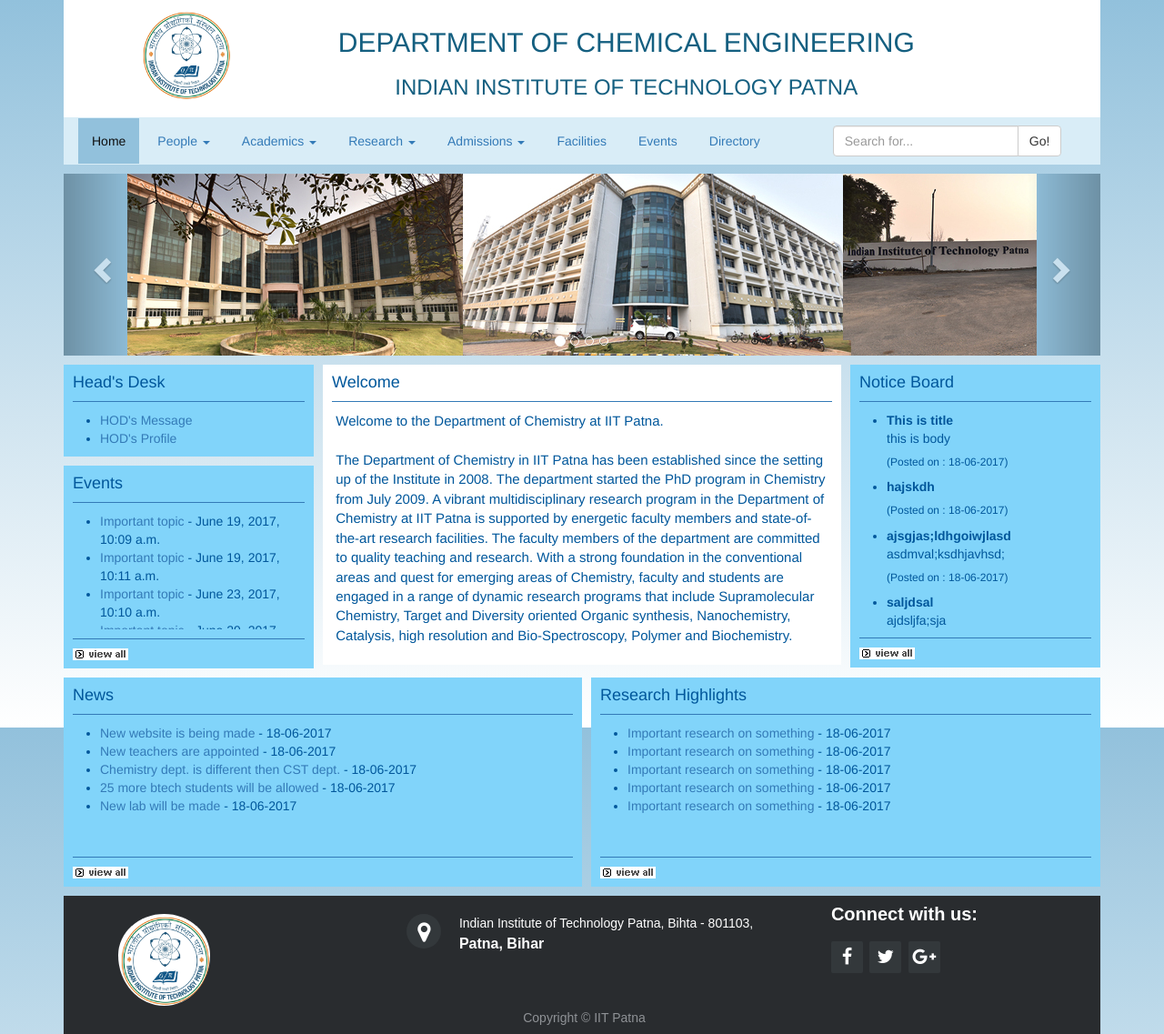
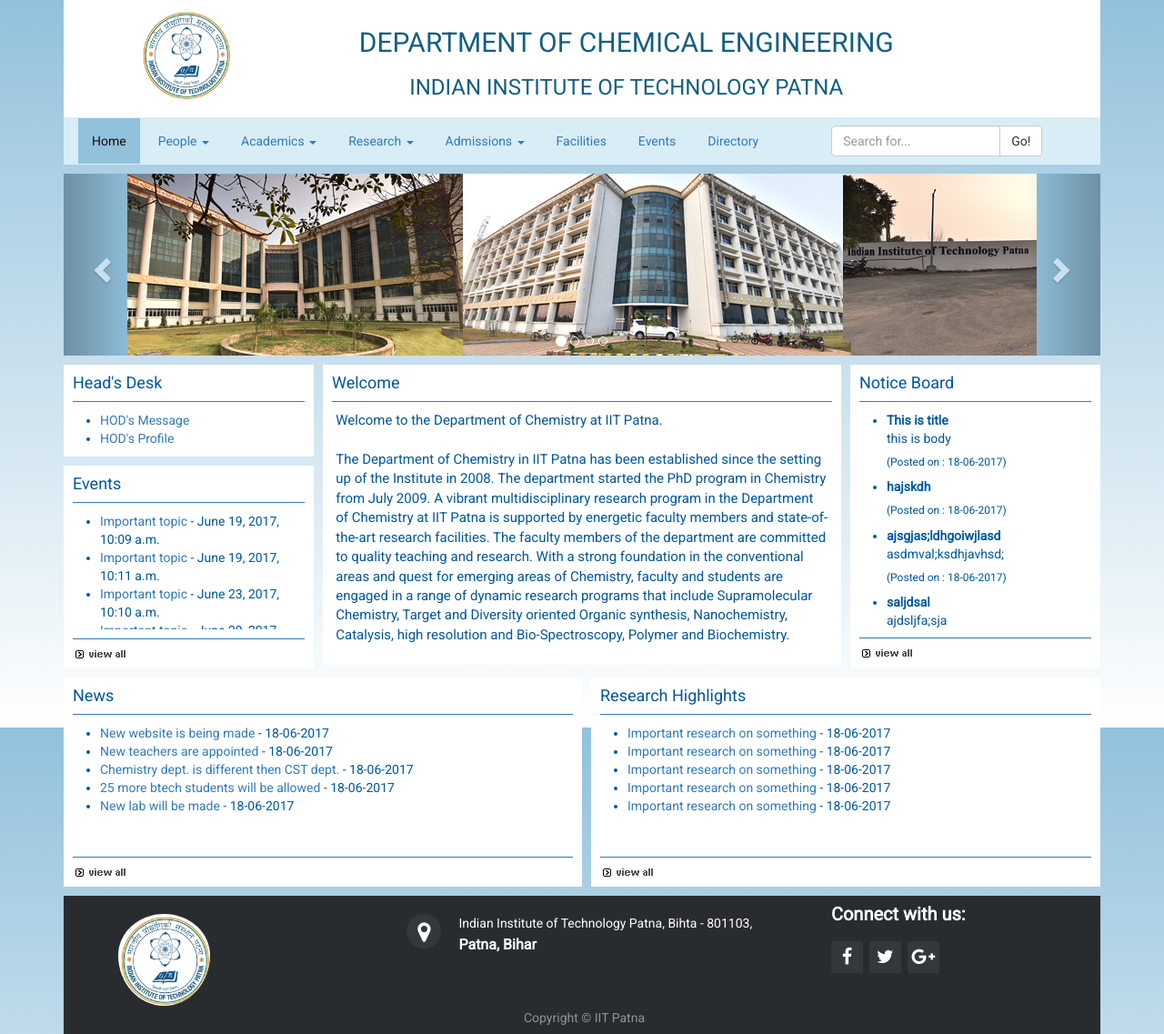
Before and after one commit to kshitij1234/Chemisty-Department-Website, a Django app: page / in a window 1280 px wide. Shown: the whole page at 91% size. Run offline with Django 3.2, Linux system fonts and the light colour scheme; data comes from the database, SQL or seed files in the repository; some libraries are stand-ins or nearby versions.

Commit message:
Added new font, and events table size changed.

```diff
--- a/chemdeptsite/templates/home.html
+++ b/chemdeptsite/templates/home.html
@@ -88,14 +88,14 @@
 <div class="row" style="margin: 0;">
   <!-- Left side bar -->
   <div class="col-lg-3 col-md-3 visible-lg-block visible-md-block" style="padding:0 10px 0 0;">
-    <div style="background-color: #81d4fa; color: #01579b;">
+    <div style="background-color: #fff; color: #01579b;">
       <h4 style="padding: 10px 0 0 10px">Head's Desk</h4><hr style="margin: 0 10px 10px 10px; border-color:#337ab7; background-color: #337ab7;">
       <ul style="padding-bottom:10px;">
         <li><a href="#">HOD's Message</a></li>
         <li><a href="#">HOD's Profile</a></li>
       </ul>
     </div>
-    <div style="background-color: #81d4fa; color: #01579b; height:223px;">
+    <div style="background-color: #fff; color: #01579b; height:223px;">
       <h4 style="padding: 10px 0 0 10px;">Events</h4><hr style="margin: 0 10px 10px 10px; border-color:#337ab7; background-color: #337ab7;">
       <ul style="height: 129px; overflow: auto;">
         {% for event in events %}
@@ -127,7 +127,7 @@
   <!-- Right side bar -->
   <div class="col-lg-3 col-md-3 visible-lg-block visible-md-block" style="padding:0 0 0 10px;">
     <!-- Notice Board -->
-    <div style="background-color: #81d4fa; color: #01579b; height:333px;">
+    <div style="background-color: #fff; color: #01579b; height:333px;">
       <h4 style="padding: 10px 0 0 10px">Notice Board</h4><hr style="margin: 0 10px 10px 10px; border-color:#337ab7; background-color: #337ab7;">
       <ul style="height: 239px; overflow:auto;">
         {% for note in notice %}
@@ -141,14 +141,14 @@
 </div><!-- Row container ends here -->
 <div class="row visible-xs-block visible-sm-block" style="margin:0;">
   <div class="col-sm-6 col-xs-12" style="padding:0">
-    <div style="background-color: #81d4fa; color: #01579b;">
+    <div style="background-color: #fff; color: #01579b;">
       <h4 style="padding: 10px 0 0 10px">Head's Desk</h4><hr style="margin: 0 10px 10px 10px; border-color:#337ab7; background-color: #337ab7;">
       <ul style="padding-bottom:10px;">
         <li><a href="#">HOD's Message</a></li>
         <li><a href="#">HOD's Profile</a></li>
       </ul>
     </div>
-    <div style="background-color: #81d4fa; color: #01579b; height:223px;">
+    <div style="background-color: #fff; color: #01579b; height:223px;">
       <h4 style="padding: 10px 0 0 10px;">Events</h4><hr style="margin: 0 10px 10px 10px; border-color:#337ab7; background-color: #337ab7;">
       <ul style="height: 129px; overflow: auto;">
         {% for event in events %}
@@ -163,7 +163,7 @@
   </div>
   <div class="col-sm-6 col-xs-12" id="notice-board-section">
     <!-- Notice Board -->
-    <div style="background-color: #81d4fa; color: #01579b; height:333px;">
+    <div style="background-color: #fff; color: #01579b; height:333px;">
       <h4 style="padding: 10px 0 0 10px">Notice Board</h4><hr style="margin: 0 10px 10px 10px; border-color:#337ab7; background-color: #337ab7;">
       <ul style="height: 239px; overflow:auto;">
         {% for note in notice %}
@@ -177,7 +177,7 @@
 </div>
 <div class="row" style="margin:0;">
   <div class="col-lg-6 col-md-6 col-sm-6 col-xs-12" style="padding:0;">
-    <div style="background-color: #81d4fa; color: #01579b; height:230px;">
+    <div style="background-color: #fff; color: #01579b; height:230px;">
       <h4 style="padding: 10px 0 0 10px">News</h4><hr style="margin: 0 10px 10px 10px; border-color:#337ab7; background-color: #337ab7;">
       <ul style="height: 136px; overflow: auto;">
         {% for n in news %}
@@ -189,7 +189,7 @@
     </div>
   </div>
   <div class="col-lg-6 col-md-6 col-sm-6 col-xs-12" id="research-section">
-    <div style="background-color: #81d4fa; color: #01579b; height:230px;">
+    <div style="background-color: #fff; color: #01579b; height:230px;">
       <h4 style="padding: 10px 0 0 10px">Research Highlights</h4><hr style="margin: 0 10px 10px 10px; border-color:#337ab7; background-color: #337ab7;">
       <ul style="height: 136px; overflow: auto;">
         {% for r in research %}
@@ -202,7 +202,7 @@
   </div>
   <!-- Quick Links -->
   <!-- <div class="col-lg-2 col-md-2 col-sm-2 col-xs-4" style="padding:0;">
-    <div style="background-color: #81d4fa; color: #01579b; height:230px;">
+    <div style="background-color: #fff; color: #01579b; height:230px;">
       <h4 style="padding: 10px 0 0 10px;">Quick Links</h4><hr style="margin: 0 10px 10px 10px; border-color:#337ab7; background-color: #337ab7;">
       <ul style="height: 136px; overflow: auto;">
         {% for link in quicklinks %}
--- a/chemdeptsite/templates/layout.html
+++ b/chemdeptsite/templates/layout.html
@@ -5,26 +5,24 @@
   	<meta charset="utf-8" />
     <meta http-equiv="X-UA-Compatible" content="IE=edge">
   	{% load staticfiles %}
+      <link href="//fonts.googleapis.com/css?family=Roboto&subset=latin" rel="stylesheet" type="text/css">
+      <style>
+        * {
+         font-family: 'Roboto', sans-serif;
+        }
+      </style>
       <script src="https://ajax.googleapis.com/ajax/libs/jquery/3.2.1/jquery.min.js"></script>
       <script src="{% static 'js/bootstrap.min.js' %}"></script>
-
-
     	<link rel="stylesheet" href="{% static 'css/bootstrap.min.css' %}" type = "text/css"/>
       <link rel="stylesheet" href="{%  static 'css/footer_style.css' %}" type = "text/css">
       <link rel="stylesheet" href="{%  static 'css/header_style.css' %}" type = "text/css">
-
-
       <!--Animate.css-->
       <link rel="stylesheet" href="https://cdnjs.cloudflare.com/ajax/libs/animate.css/3.5.2/animate.min.css">
       <!-- Font Awesome -->
       <link href="http://maxcdn.bootstrapcdn.com/font-awesome/4.1.0/css/font-awesome.min.css" rel="stylesheet">
-
-
     	<meta name="viewport" content = "width=device-width, initial-scale=1.0">
       <link rel="shortcut icon" type="image/png" href="{% static 'images/favicon.ico' %}"/>
-
       <script src="{% static 'js/layout_script.js' %}"></script>
-
   </head>
 <body class="body" id="grad">
   <!-- Header -->
```
Also changed, not shown: Events/templates/events.html (+7 -7 lines). Lines whose indentation alone changed are shown as unchanged.
